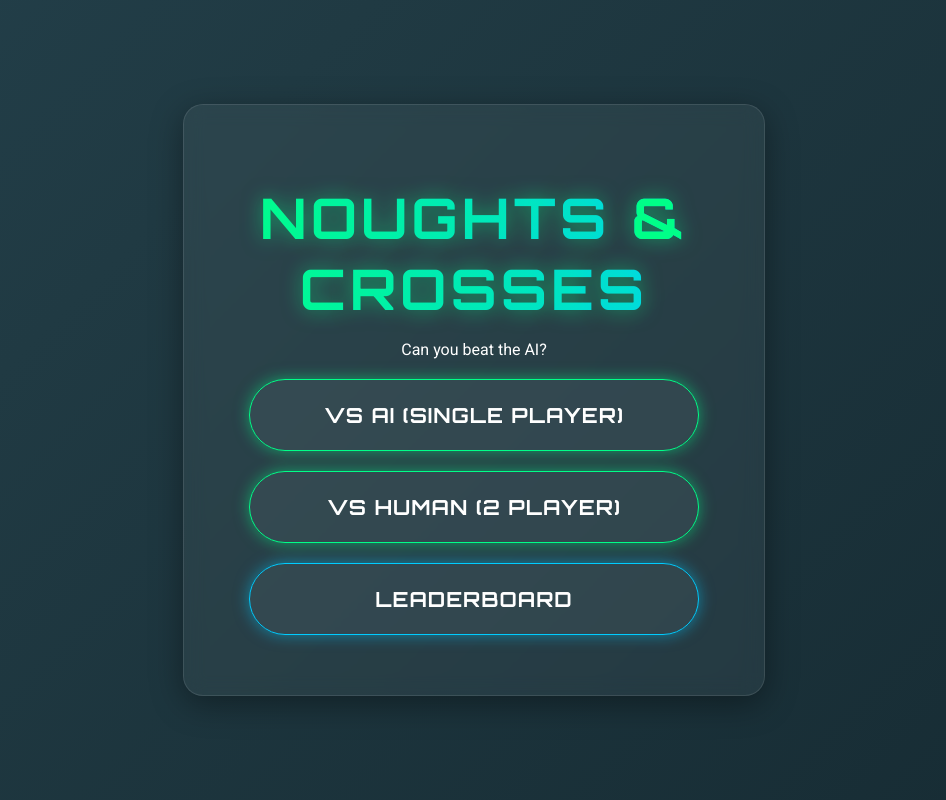
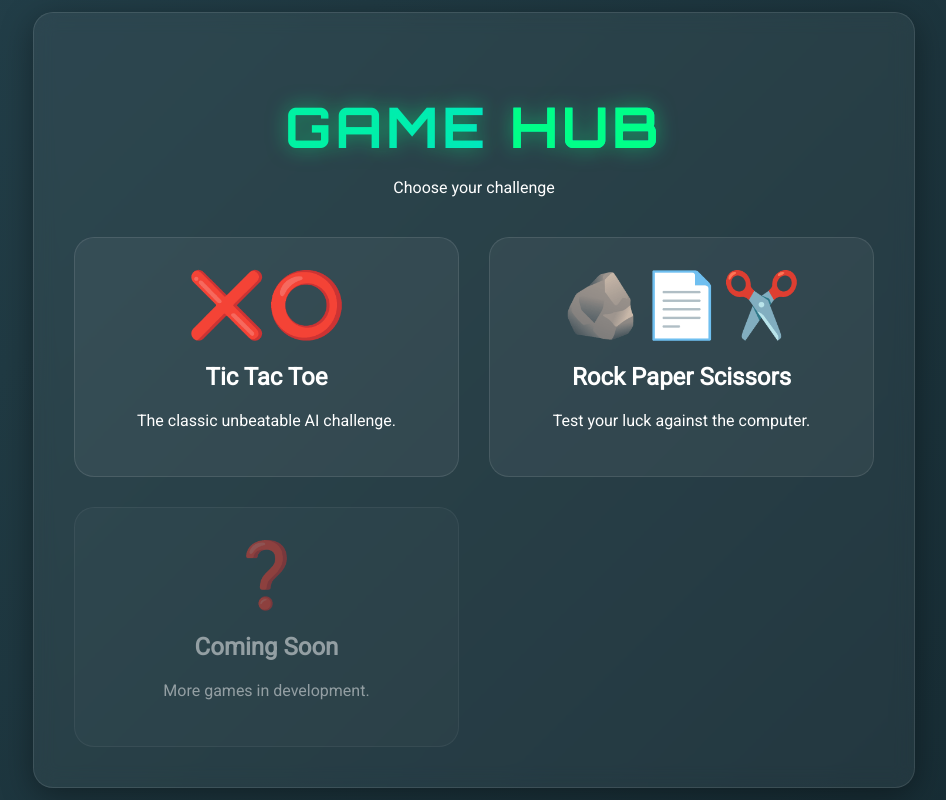
Before and after one commit to Suraj-1000/Tic-Tac-Toe, a Flask app: page / in a window 1280 px wide. Shown: the whole page, without its empty margins (166-1112 px from the left). Run offline with Flask 3, Linux system fonts and the light colour scheme.

Commit message:
Refactor to Multi-Game Hub; Add Rock Paper Scissors

```diff
--- a/app.py
+++ b/app.py
@@ -1,8 +1,9 @@
+
 
 from flask import Flask, render_template, jsonify, request, session
 import os
 import json
-# Importing logic from the student's existing file
+import random
 from noughtsandcrosses_2357572 import (
     initialise_board,
     check_for_win,
@@ -12,175 +13,160 @@ from noughtsandcrosses_2357572 import (
 )
 
 app = Flask(__name__)
-# Secret key needed for session. In production, use a secure random key.
 app.secret_key = 'tic-tac-toe-secret-key'
-
-# Helper to load leaderboard
 LEADERBOARD_FILE = 'leaderboard.txt'
 
 def get_empty_board():
-    # Helper to create a clean structure serialization friendly
     return [[' ']*3 for _ in range(3)]
 
+# --- ROUTES ---
+
 @app.route('/')
-def home():
-    return render_template('index.html')
+def hub():
+    return render_template('hub.html')
+
+@app.route('/tictactoe')
+def tictactoe_page():
+    return render_template('tictactoe.html')
+
+@app.route('/rockpaperscissors')
+def rps_page():
+    return render_template('rps.html')
 
 
-@app.route('/api/start', methods=['POST'])
-def start_game():
+# --- TIC TAC TOE API ---
+
+@app.route('/api/tictactoe/start', methods=['POST'])
+def ttt_start():
     data = request.json or {}
-    mode = data.get('mode', 'single') # 'single' or 'multi'
+    mode = data.get('mode', 'single')
 
-    # Initialize session
-    session['board'] = get_empty_board()
-    session['score'] = session.get('score', 0)
-    session['mode'] = mode
-    session['turn'] = 'X' # For multiplayer, tracking whose turn it is
+    session['ttt_board'] = get_empty_board()
+    session['ttt_score'] = session.get('ttt_score', 0)
+    session['ttt_mode'] = mode
+    session['ttt_turn'] = 'X'
 
     return jsonify({
-        'board': session['board'],
+        'board': session['ttt_board'],
         'message': 'Game Started',
-        'score': session['score'],
+        'score': session['ttt_score'],
         'mode': mode,
         'turn': 'X'
     })
 
-@app.route('/api/move', methods=['POST'])
-def player_move():
-    if 'board' not in session:
+@app.route('/api/tictactoe/move', methods=['POST'])
+def ttt_move():
+    if 'ttt_board' not in session:
         return jsonify({'error': 'Game not started'}), 400
 
     data = request.json
     row = int(data.get('row'))
     col = int(data.get('col'))
-    board = session['board']
-    mode = session.get('mode', 'single')
-    current_turn = session.get('turn', 'X')
+    board = session['ttt_board']
+    mode = session.get('ttt_mode', 'single')
+    current_turn = session.get('ttt_turn', 'X')
 
-    # Validation
     if board[row][col] != ' ':
         return jsonify({'error': 'Invalid move'}), 400
 
-    # Logic for Multiplayer
     if mode == 'multi':
         board[row][col] = current_turn
 
-        # Check Win
         if check_for_win(board, current_turn):
+            if current_turn == 'X': session['ttt_score'] += 1
+            else: session['ttt_score'] -= 1
             session.modified = True
-            return jsonify({
-                'board': board,
-                'status': 'win',
-                'winner': current_turn,
-                'mode': mode
-            })
-
-        # Check Draw
-        if check_for_draw(board):
-            session.modified = True
-            return jsonify({
-                'board': board,
-                'status': 'draw',
-                'mode': mode
-            })
-
-        # Switch Turn
-        next_turn = 'O' if current_turn == 'X' else 'X'
-        session['turn'] = next_turn
-        session['board'] = board
-        return jsonify({
-            'board': board,
-            'status': 'ongoing',
-            'turn': next_turn,
-            'mode': mode
-        })
-
-    # Logic for Single Player (User is always X)
-    else:
-        # 1. Player Move
-        board[row][col] = 'X'
-
-        # Check Win/Draw for X
-        if check_for_win(board, 'X'):
-            session['score'] += 1
-            session.modified = True
-            return jsonify({
-                'board': board,
-                'status': 'win',
-                'winner': 'X',
-                'score': session['score'],
-                'mode': mode
-            })
+            return jsonify({'board': board, 'status': 'win', 'winner': current_turn, 'mode': mode, 'score': session['ttt_score']})
 
         if check_for_draw(board):
             session.modified = True
-            return jsonify({
-                'board': board,
-                'status': 'draw',
-                'score': session['score'],
-                'mode': mode
-            })
+            return jsonify({'board': board, 'status': 'draw', 'mode': mode, 'score': session['ttt_score']})
 
-        # 2. Computer Move
+        next_turn = 'O' if current_turn == 'X' else 'X'
+        session['ttt_turn'] = next_turn
+        session['ttt_board'] = board
+        return jsonify({'board': board, 'status': 'ongoing', 'turn': next_turn, 'mode': mode, 'score': session['ttt_score']})
+
+    else: # Single Player
+        board[row][col] = 'X'
+        if check_for_win(board, 'X'):
+            session['ttt_score'] += 1
+            session.modified = True
+            return jsonify({'board': board, 'status': 'win', 'winner': 'X', 'score': session['ttt_score'], 'mode': mode})
+
+        if check_for_draw(board):
+            session.modified = True
+            return jsonify({'board': board, 'status': 'draw', 'score': session['ttt_score'], 'mode': mode})
+
         comp_row, comp_col = choose_computer_move(board)
-
-        if comp_row is not None and comp_col is not None:
+        if comp_row is not None:
              board[comp_row][comp_col] = 'O'
-
-             # Check Win/Draw for O
              if check_for_win(board, 'O'):
-                 session['score'] -= 1
+                 session['ttt_score'] -= 1
                  session.modified = True
-                 return jsonify({
-                     'board': board,
-                     'status': 'win',
-                     'winner': 'O',
-                     'score': session['score'],
-                     'mode': mode
-                 })
-
+                 return jsonify({'board': board, 'status': 'win', 'winner': 'O', 'score': session['ttt_score'], 'mode': mode})
              if check_for_draw(board):
                  session.modified = True
-                 return jsonify({
-                     'board': board,
-                     'status': 'draw',
-                     'score': session['score'],
-                     'mode': mode
-                 })
+                 return jsonify({'board': board, 'status': 'draw', 'score': session['ttt_score'], 'mode': mode})
 
-        session['board'] = board
-        return jsonify({'board': board, 'status': 'ongoing', 'score': session['score'], 'mode': mode})
+        session['ttt_board'] = board
+        return jsonify({'board': board, 'status': 'ongoing', 'score': session['ttt_score'], 'mode': mode})
 
-@app.route('/api/save', methods=['POST'])
-def save_score():
+@app.route('/api/tictactoe/save', methods=['POST'])
+def ttt_save():
+    # ... Score saving logic (simplified for brevity, reused) ...
     data = request.json
     name = data.get('name')
-    score = session.get('score', 0)
+    score = session.get('ttt_score', 0)
+    if not name: return jsonify({'error': 'Name required'}), 400
 
-    if not name:
-        return jsonify({'error': 'Name required'}), 400
-
-    # Logic adapted from save_score to avoid input()
     leaders = load_scores()
     leaders[name] = leaders.get(name, 0) + score
+    try:
+        with open(LEADERBOARD_FILE, 'w') as file: json.dump(leaders, file)
+        session['ttt_score'] = 0
+        return jsonify({'success': True, 'score': 0})
+    except IOError: return jsonify({'error': 'Failed to save'}), 500
 
-    try:
-        with open(LEADERBOARD_FILE, 'w') as file:
-            json.dump(leaders, file)
+@app.route('/api/tictactoe/leaderboard', methods=['GET'])
+def ttt_leaderboard():
+    leaders = load_scores()
+    return jsonify(sorted(leaders.items(), key=lambda x: x[1], reverse=True))
 
-        # Reset session score after save, similar to CLI
-        session['score'] = 0
-        return jsonify({'success': True, 'score': 0})
-    except IOError:
-        return jsonify({'error': 'Failed to save'}), 500
 
-@app.route('/api/leaderboard', methods=['GET'])
-def get_leaderboard():
-    leaders = load_scores()
-    # Sort for display
-    sorted_leaders = sorted(leaders.items(), key=lambda x: x[1], reverse=True)
-    return jsonify(sorted_leaders)
+# --- ROCK PAPER SCISSORS API ---
+
+@app.route('/api/rps/play', methods=['POST'])
+def rps_play():
+    if 'rps_score' not in session: session['rps_score'] = 0
+    choices = ['rock', 'paper', 'scissors']
+
+    user_choice = request.json.get('choice')
+    if user_choice not in choices:
+        return jsonify({'error': 'Invalid choice'}), 400
+
+    comp_choice = random.choice(choices)
+
+    # Logic
+    result = 'draw'
+    if user_choice == comp_choice:
+        result = 'draw'
+    elif (user_choice == 'rock' and comp_choice == 'scissors') or \
+         (user_choice == 'scissors' and comp_choice == 'paper') or \
+         (user_choice == 'paper' and comp_choice == 'rock'):
+        result = 'win'
+        session['rps_score'] += 1
+    else:
+        result = 'lose'
+        session['rps_score'] -= 1
+
+    return jsonify({
+        'user': user_choice,
+        'computer': comp_choice,
+        'result': result,
+        'score': session['rps_score']
+    })
+
 
 if __name__ == '__main__':
     app.run(debug=True)
--- a/static/script.js
+++ b/static/script_tictactoe.js
@@ -1,5 +1,5 @@
 
-const API_BASE = '/api';
+const API_BASE = '/api/tictactoe';
 
 // UI Elements
 const boardEl = document.getElementById('board');
@@ -39,12 +39,13 @@ async function startGame(mode = 'single') {
         renderBoard(data.board);
 
         if (mode === 'single') {
-            updateScore(data.score);
             statusEl.textContent = "Your Turn (X)";
         } else {
-            updateScore("-"); // No session score in multiplayer
             statusEl.textContent = "Player X's Turn";
         }
+
+        // Always show current score
+        updateScore(data.score);
 
         // Show Game Area, Hide Menu/Modals
         menuArea.classList.add('hidden');
@@ -79,9 +80,7 @@ async function makeMove(row, col) {
         }
 
         renderBoard(data.board);
-        if (currentGameMode === 'single') {
-            updateScore(data.score ?? 0);
-        }
+        updateScore(data.score ?? 0); // Handle updated score if returned
 
         if (data.status === 'win') {
             isGameActive = false;
--- a/static/style.css
+++ b/static/style.css
@@ -60,6 +60,7 @@ h1 {
     text-shadow: 0 0 20px var(--primary-glow);
     background: linear-gradient(to right, var(--primary), var(--secondary));
     -webkit-background-clip: text;
+    background-clip: text;
     -webkit-text-fill-color: transparent;
     animation: titleFloat 6s ease-in-out infinite;
 }
--- /dev/null
+++ b/templates/hub.html
@@ -0,0 +1,79 @@
+<!DOCTYPE html>
+<html lang="en">
+
+<head>
+    <meta charset="UTF-8">
+    <meta name="viewport" content="width=device-width, initial-scale=1.0">
+    <title>Suraj Game Hub</title>
+    <link href="https://fonts.googleapis.com/css2?family=Orbitron:wght@400;700&family=Roboto:wght@300;400&display=swap"
+        rel="stylesheet">
+    <link rel="stylesheet" href="{{ url_for('static', filename='style.css') }}">
+    <style>
+        .games-grid {
+            display: grid;
+            grid-template-columns: repeat(auto-fit, minmax(250px, 1fr));
+            gap: 30px;
+            margin-top: 40px;
+        }
+
+        .game-card {
+            background: rgba(255, 255, 255, 0.05);
+            border: 1px solid rgba(255, 255, 255, 0.1);
+            border-radius: 20px;
+            padding: 30px;
+            transition: transform 0.3s, box-shadow 0.3s;
+            cursor: pointer;
+            text-decoration: none;
+            color: white;
+            display: block;
+        }
+
+        .game-card:hover {
+            transform: translateY(-10px);
+            box-shadow: 0 10px 30px rgba(0, 255, 136, 0.2);
+            background: rgba(255, 255, 255, 0.1);
+            border-color: var(--primary);
+        }
+
+        .game-icon {
+            font-size: 4rem;
+            margin-bottom: 20px;
+            display: block;
+        }
+
+        .container {
+            max-width: 800px;
+        }
+    </style>
+</head>
+
+<body>
+    <div class="container">
+        <header>
+            <h1>Game <span class="highlight">Hub</span></h1>
+            <p>Choose your challenge</p>
+        </header>
+
+        <div class="games-grid">
+            <a href="/tictactoe" class="game-card">
+                <span class="game-icon">❌⭕</span>
+                <h2>Tic Tac Toe</h2>
+                <p>The classic unbeatable AI challenge.</p>
+            </a>
+
+            <a href="/rockpaperscissors" class="game-card">
+                <span class="game-icon">🪨📄✂️</span>
+                <h2>Rock Paper Scissors</h2>
+                <p>Test your luck against the computer.</p>
+            </a>
+
+            <div class="game-card" style="opacity: 0.5; cursor: default;">
+                <span class="game-icon">❓</span>
+                <h2>Coming Soon</h2>
+                <p>More games in development.</p>
+            </div>
+        </div>
+    </div>
+</body>
+
+</html>
--- a/templates/index.html
+++ b/templates/tictactoe.html
@@ -14,6 +14,7 @@
     <div class="container">
         <!-- Header -->
         <header>
+            <a href="/" class="btn secondary small" style="position: absolute; top: 20px; left: 20px;">&larr; Hub</a>
             <h1>Noughts <span class="highlight">&</span> Crosses</h1>
             <p>Can you beat the AI?</p>
         </header>
@@ -61,7 +62,7 @@
             <div class="modal-content">
                 <h2 id="modal-title">Game Over</h2>
                 <p id="modal-msg">Checkmate!</p>
-                <button onclick="startGame()" class="btn primary">Play Again</button>
+                <button onclick="startGame(currentGameMode)" class="btn primary">Play Again</button>
                 <button onclick="showMenu()" class="btn secondary">Menu</button>
             </div>
         </div>
@@ -80,7 +81,7 @@
         </div>
 
     </div>
-    <script src="{{ url_for('static', filename='script.js') }}"></script>
+    <script src="{{ url_for('static', filename='script_tictactoe.js') }}"></script>
 </body>
 
 </html>
```
Also changed, not shown: templates/rps.html (added, +140 -0 lines).
